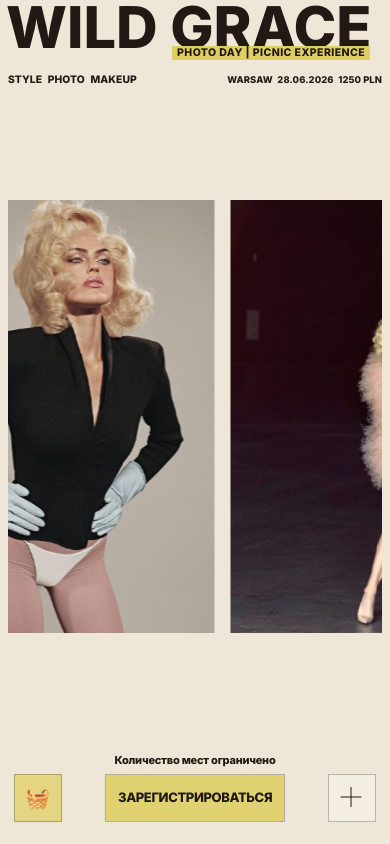
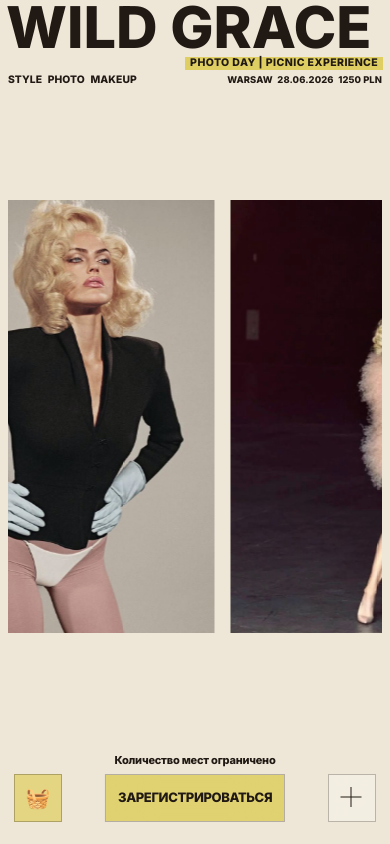
Before and after one commit to urfriendalex/summer-photo-day, a Next.js app: page / in a window 390 px wide. Built offline with nearby package versions, Linux system fonts and the light colour scheme.

Commit message:
adjust mobile subtitle and highlight styles

```diff
--- a/src/app/globals.css
+++ b/src/app/globals.css
@@ -519,7 +519,6 @@ main.experience--preloader-reveal ~ .landing-info-panel {
 .experience__nav-item.is-active {
   color: var(--color-ink);
   background: var(--color-pastel-yellow);
-  padding-inline: 0.3rem;
 }
 
 .experience__meta {
@@ -1520,9 +1519,11 @@ button.experience__meta--cta:focus-visible {
   font-size: clamp(0.75rem, 0.95vw, 0.875rem);
   font-weight: 800;
   letter-spacing: -0.02em;
+  padding: 0.3rem 0.45rem;
+  background: var(--color-pastel-yellow);
+  color: var(--color-ink);
   line-height: 1.3;
   text-align: right;
-  color: var(--color-baby-yellow);
 }
 
 .signup-form__actions .signup-form__spots-left.text-reveal {
@@ -1926,7 +1927,8 @@ button.experience__meta--cta:focus-visible {
   }
 
   .experience__title-overline {
-    bottom: -0.42em;
+    right: -12px;
+    bottom: -0.95rem;
     font-size: clamp(0.56rem, 2.7vw, 0.72rem);
     line-height: 1;
   }
```
